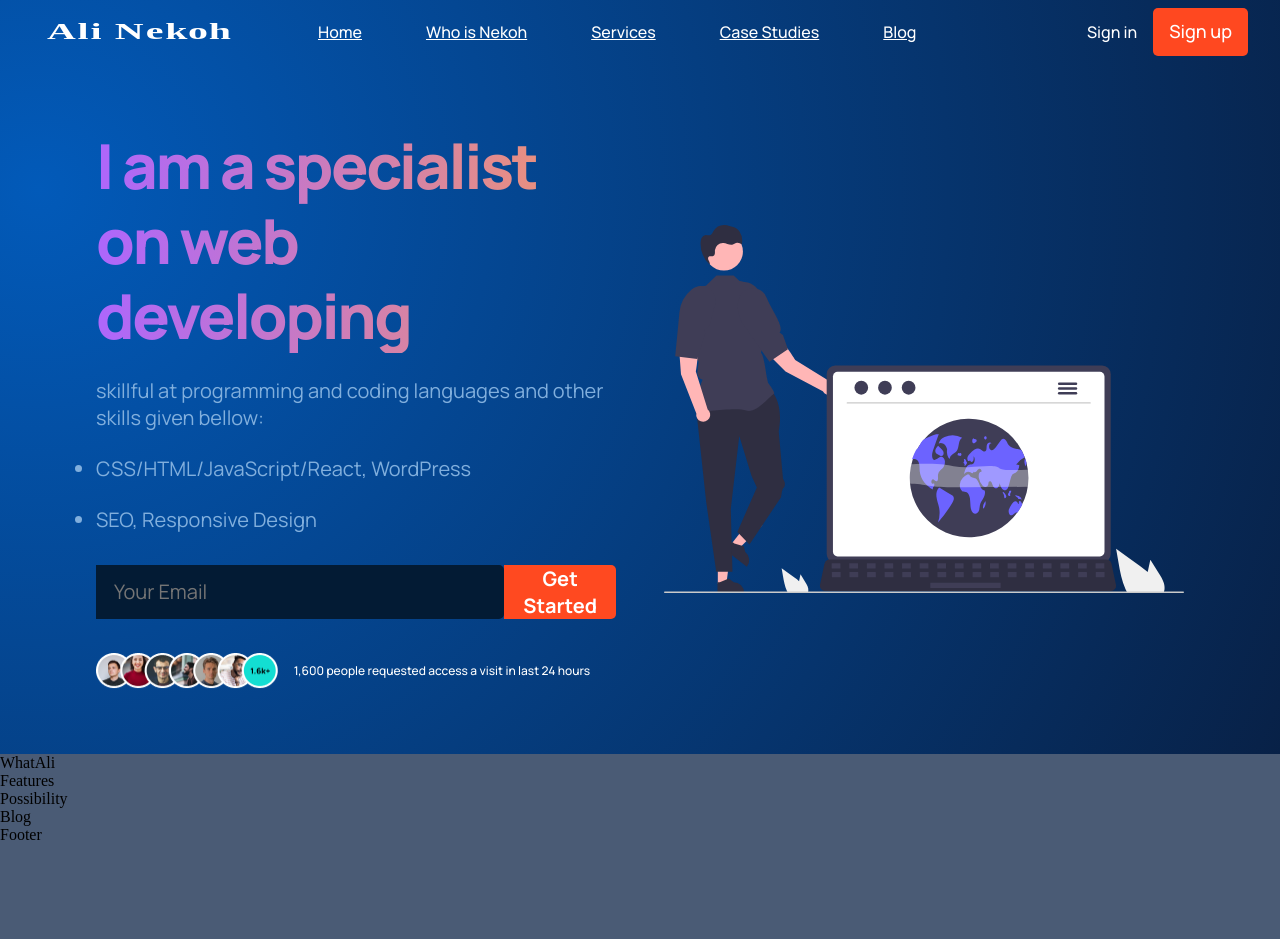
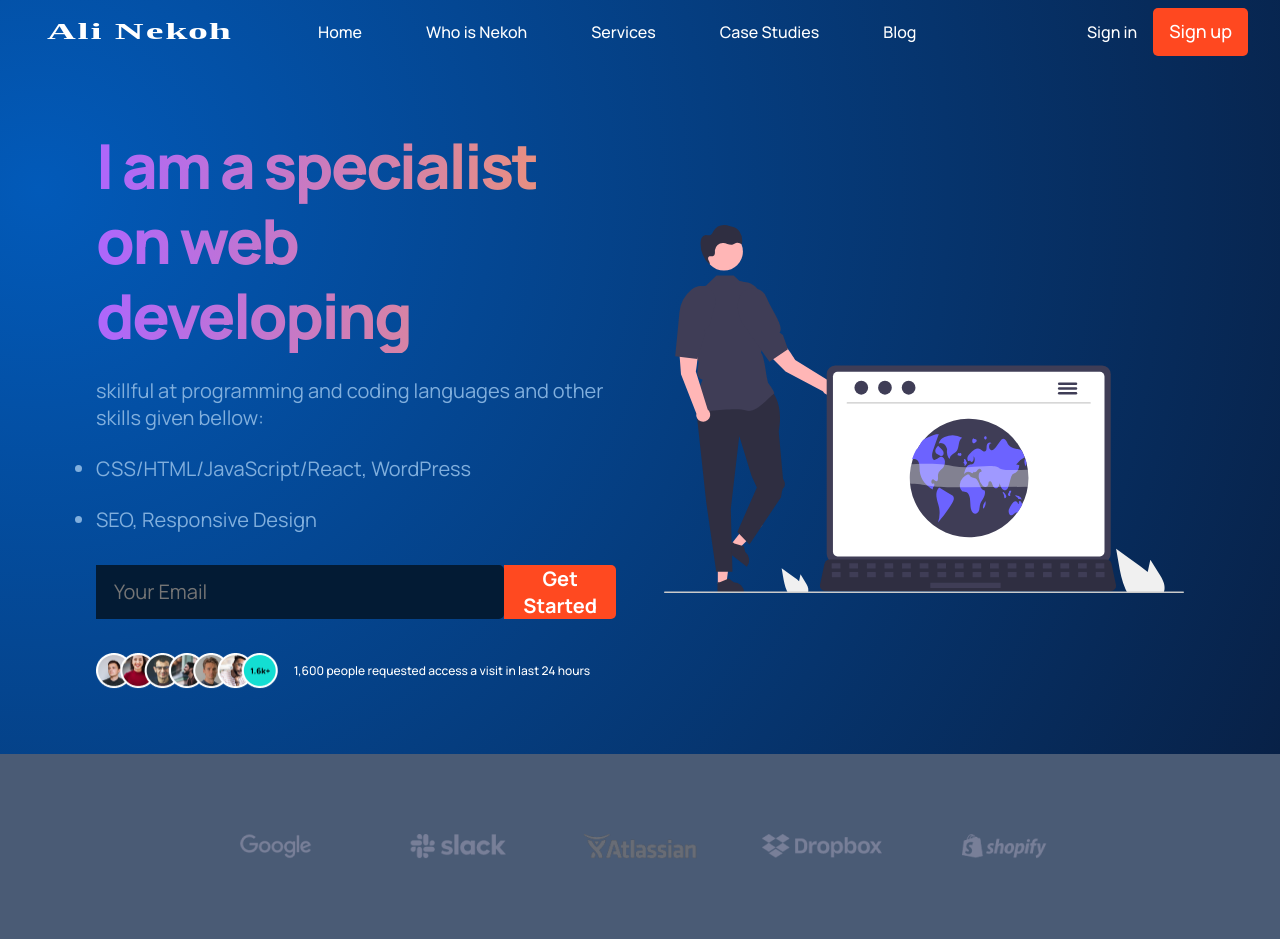
Before and after one commit to aliniko/Ali-Nekoh-React-Portfolio-, a React (Create React App) app: page / in a window 1280 px wide. Shown: the top 939 px of the page. Before the commit the page ends 844 px from the top, so only its background shows below. Built offline with nearby package versions, Linux system fonts and the light colour scheme.

Commit message:
branded added

```diff
--- a/src/components/brand/Brand.jsx
+++ b/src/components/brand/Brand.jsx
@@ -1,9 +1,26 @@
 import React from 'react'
 import './brand.css';
+import {google, slack, atlassian, dropbox, shopify} from './imports';
+
 
 const Brand = () => {
     return (
-        <div>
+        <div className='nekoh__brand section__padding'>
+            <div>
+                <img src={google} alt="google" />
+            </div>
+            <div>
+                <img src={slack} alt="slack" />
+            </div>
+            <div>
+                <img src={atlassian} alt="atlassian" />
+            </div>
+            <div>
+                <img src={dropbox} alt="dropbox" />
+            </div>
+            <div>
+                <img src={shopify} alt="shopify" />
+            </div>
 
         </div>
     )
--- a/src/components/brand/brand.css
+++ b/src/components/brand/brand.css
@@ -0,0 +1,16 @@
+.nekoh__brand{
+    display: flex;
+    flex-wrap: wrap;
+    justify-content: center;
+    align-items: center;
+}
+
+.nekoh__brand div {
+    flex: 1;
+    max-width: 150px;
+    min-width: 120px;
+    margin: 1rem;
+    display: flex;
+    justify-content: center;
+    align-items: center;
+}
--- /dev/null
+++ b/src/components/brand/imports.js
@@ -0,0 +1,14 @@
+import google from '../../assets/google.png';
+import slack from '../../assets/slack.png';
+import atlassian from '../../assets/atlassian.png';
+import dropbox from '../../assets/dropbox.png';
+import shopify from '../../assets/shopify.png';
+
+export {
+    google,
+    slack,
+    atlassian,
+    dropbox,
+    shopify,
+
+}
--- a/src/components/navbar/navbar.css
+++ b/src/components/navbar/navbar.css
@@ -41,6 +41,7 @@
     font-weight: 500;
     margin: 0.8rem 1rem;
     cursor: pointer;
+    text-decoration: none;
 }
 
 .nekoh__navbar-sign button,
```
